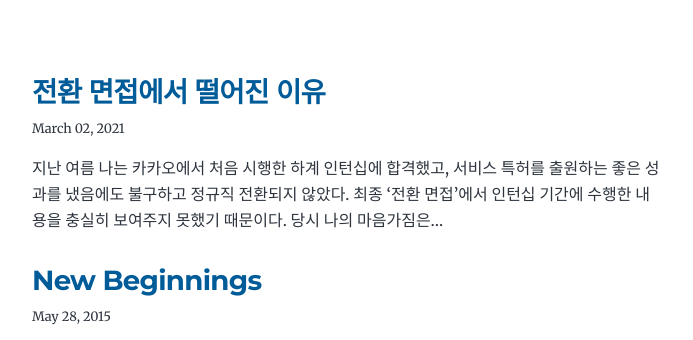
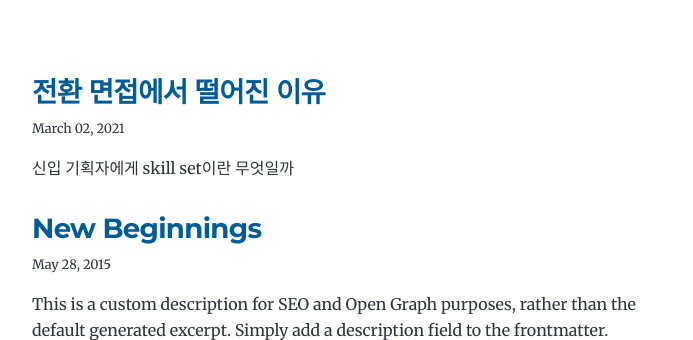
Before and after one commit to junhyo-park/junhyo-park.github.io, a Gatsby site: page / in a window 1280 px wide. Shown: the part 463-803 px from the top of the page, without its empty margins (292-985 px from the left). Built offline with nearby package versions, Linux system fonts and the light colour scheme; Gatsby itself is replaced by a stand-in of ours.

Commit message:
edit descrpition

```diff
--- a/content/blog/전환-면접에서-떨어진-이유/index.md
+++ b/content/blog/전환-면접에서-떨어진-이유/index.md
@@ -1,6 +1,7 @@
 ---
 title: 전환 면접에서 떨어진 이유
 date: "2021-03-02"
+description: "신입 기획자에게 skill set이란 무엇일까"
 ---
 
 지난 여름 나는 카카오에서 처음 시행한 하계 인턴십에 합격했고, 서비스 특허를 출원하는 좋은 성과를 냈음에도 불구하고 정규직 전환되지 않았다.  최종 ‘전환 면접’에서 인턴십 기간에 수행한 내용을 충실히 보여주지 못했기 때문이다. 당시 나의 마음가짐은 솔직히 ‘2달 동안 나의 잠재력을 잘 보여줬는데, 전환 면접이 크게 중요할까‘였다. 하지만 실제 면접관은 2달간 우리 활동에 크게 관심 없는 분이었고, 약 1시간 나의 설명에 합불 여부가 달려있었다. 거의 모든 질문에 대답을 잘 했다고 생각하지만 반 년이 지난 지금에도 힘들게 하는 어려운 질문이 있었다.
```
